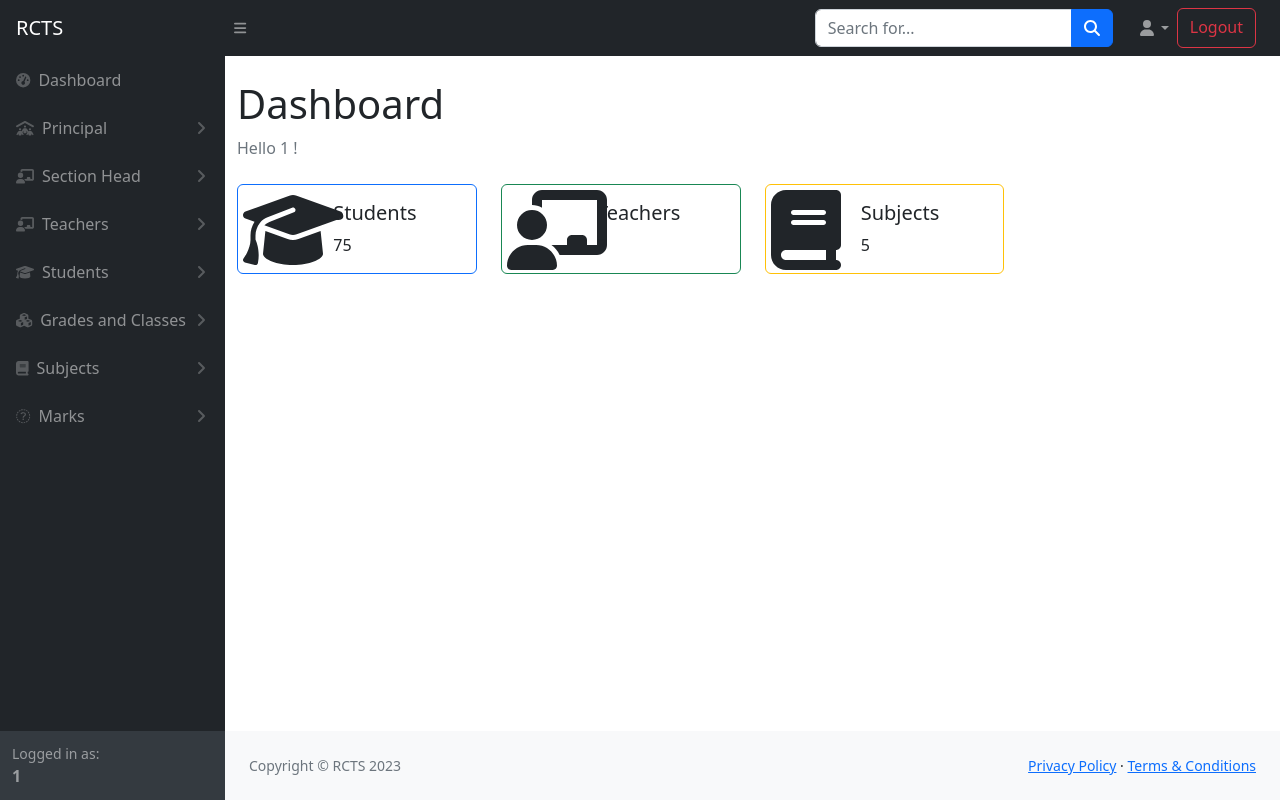
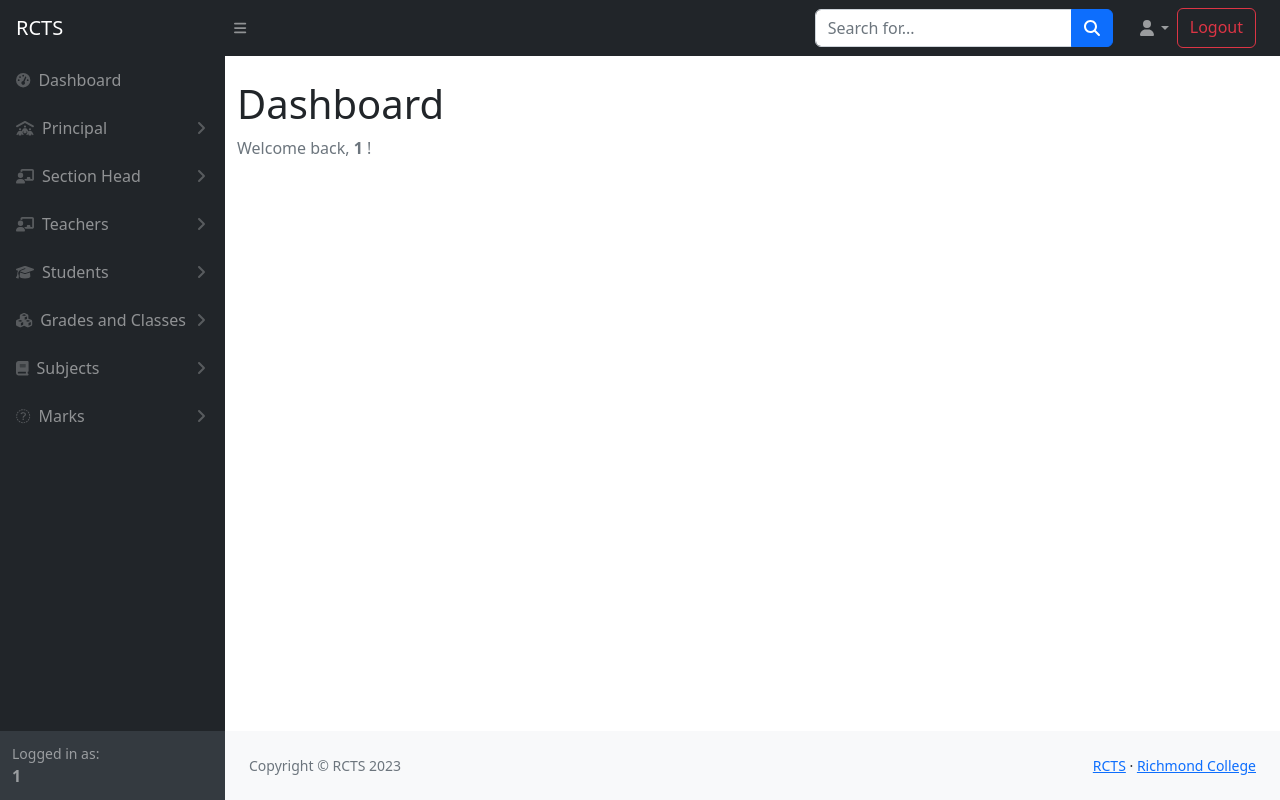
Before and after one commit to ogolafreeman/SMS, a PHP site: page /pages/admin/admin-dashboard.php in a window 1280 px wide. Run offline with PHP 8.4, Linux system fonts and the light colour scheme; a user stored in the database is signed in; some libraries are stand-ins or nearby versions.

Commit message:
Dashboard and footer updated

```diff
--- a/pages/admin/admin-dashboard.php
+++ b/pages/admin/admin-dashboard.php
@@ -30,68 +30,18 @@ if (isset($_SESSION['username']) && isset($_SESSION['role'])) {
             <div class="container-fluid">
                 <h1 class="mt-4">Dashboard</h1>
                 <ol class="breadcrumb mb-4">
-                    <li class="breadcrumb-item active">Hello <?= $_SESSION['role'] ?> !</li>
+                    <li class="breadcrumb-item active">Welcome back, <b> <?= $_SESSION['role'] ?> </b> !</li>
                 </ol>
 
-                <div class="row">
-                    <div class="col-xl-3 col-md-6">
-                        <div class="card mb-3 border-primary " style="max-width: 540px;">
-                            <div class="row g-0">
-                                <div class="col-md-4">
-                                    <i class="fa-solid fa-graduation-cap fa-5x" style="margin-left: 5px; margin-top: 5px;"></i>
-                                    <!-- <img src="..." class="img-fluid rounded-start" alt="..."> -->
-                                </div>
-                                <div class="col-md-8">
-                                    <div class="card-body">
-                                        <h5 class="card-title">Students</h5>
-                                        <p class="card-text">75</p>
-                                        <!-- <p class="card-text"><small class="text-body-secondary">Last updated 3 mins ago</small></p> -->
-                                    </div>
-                                </div>
-                            </div>
-                        </div>
-                    </div>
-                    <div class="col-xl-3 col-md-6">
-                        <div class="card mb-3 border-success" style="max-width: 540px;">
-                            <div class="row g-0">
-                                <div class="col-md-4">
-                                    <i class="fa-solid fa-chalkboard-user fa-5x" style="margin-left: 5px; margin-top: 5px;"></i>
-                                    <!-- <img src="..." class="img-fluid rounded-start" alt="..."> -->
-                                </div>
-                                <div class="col-md-8">
-                                    <div class="card-body">
-                                        <h5 class="card-title">Teachers</h5>
-                                        <p class="card-text">8</p>
-                                        <!-- <p class="card-text"><small class="text-body-secondary">Last updated 3 mins ago</small></p> -->
-                                    </div>
-                                </div>
-                            </div>
-                        </div>
-                    </div>
-                    <div class="col-xl-3 col-md-6">
-                        <div class="card mb-3 border-warning" style="max-width: 540px;">
-                            <div class="row g-0">
-                                <div class="col-md-4">
-                                    <i class="fa-solid fa-book fa-5x" style="margin-left: 5px; margin-top: 5px;"></i>
-                                    <!-- <img src="..." class="img-fluid rounded-start" alt="..."> -->
-                                </div>
-                                <div class="col-md-8">
-                                    <div class="card-body">
-                                        <h5 class="card-title">Subjects</h5>
-                                        <p class="card-text">5</p>
-                                        <!-- <p class="card-text"><small class="text-body-secondary">Last updated 3 mins ago</small></p> -->
-                                    </div>
-                                </div>
-                            </div>
-                        </div>
-                    </div>
-                </div>
-
-            </div>
+                <!-- Your further code goes here. keep coding in this div -->
 
 
 
 
+
+            </div>
+
+            <!-- footer -->
             <?php include '../footer.php'; ?>
         </div>
         </div>
--- a/pages/footer.php
+++ b/pages/footer.php
@@ -1,11 +1,11 @@
 <footer class="py-4 bg-light mt-auto">
     <div class="container-fluid px-4">
         <div class="d-flex align-items-center justify-content-between small">
-            <div class="text-muted">Copyright &copy; RCTS 2023</div>
+            <div class="text-muted">Copyright &copy; RCTS <?php echo date("Y"); ?></div>
             <div>
-                <a href="#">Privacy Policy</a>
+                <a href="http://www.tech.richmondcollege.lk/">RCTS</a>
                 &middot;
-                <a href="#">Terms &amp; Conditions</a>
+                <a href="http://www.richmondcollege.lk/">Richmond College</a>
             </div>
         </div>
     </div>
```
